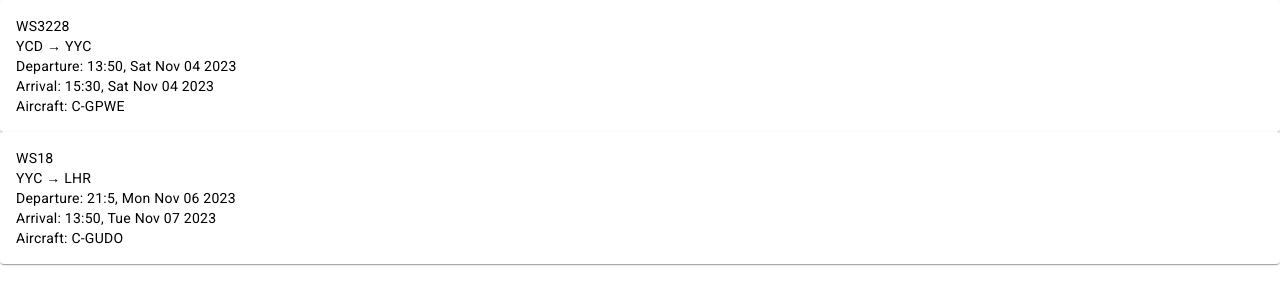
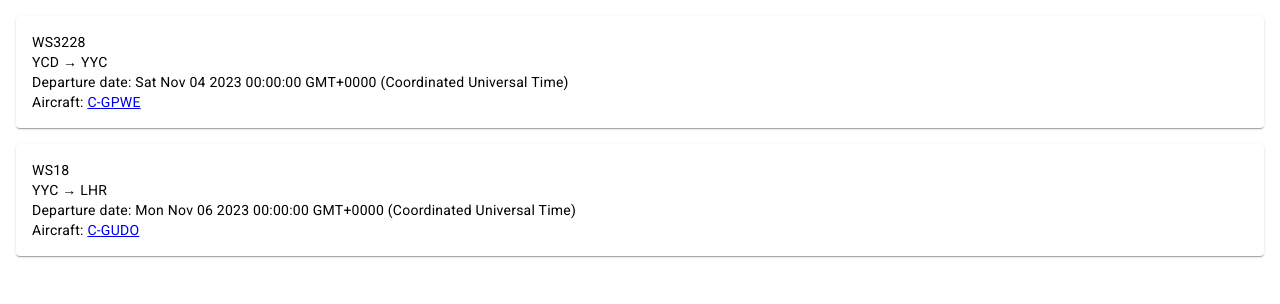
Before and after one commit to brettpasula/flight-tracker, an Angular app: page / in a window 1280 px wide. Shown: the top 304 px of the page. Built offline with nearby package versions, Linux system fonts and the light colour scheme.

Commit message:
update npm packages, link to JetPhotos

```diff
--- a/angular.json
+++ b/angular.json
@@ -96,5 +96,8 @@
         }
       }
     }
+  },
+  "cli": {
+    "analytics": false
   }
 }
--- a/src/app/app.component.ts
+++ b/src/app/app.component.ts
@@ -16,16 +16,14 @@ export class AppComponent {
       flightNumber: 3228,
       fromIATAAirportCode: 'YCD',
       toIATAAirportCode: 'YYC',
-      departureTime: new Date(2023, 10, 4, 13, 50),
-      arrivalTime: new Date(2023, 10, 4, 15, 30),
+      departureDate: new Date(2023, 10, 4),
       aircraftRegistration: 'C-GPWE'
     }, {
       flightNumberPrefix: 'WS',
       flightNumber: 18,
       fromIATAAirportCode: 'YYC',
       toIATAAirportCode: 'LHR',
-      departureTime: new Date(2023, 10, 6, 21, 5),
-      arrivalTime: new Date(2023, 10, 7, 13, 50),
+      departureDate: new Date(2023, 10, 6),
       aircraftRegistration: 'C-GUDO'
     }]
   }
--- a/src/app/flight/flight.component.css
+++ b/src/app/flight/flight.component.css
@@ -0,0 +1,3 @@
+mat-card {
+    margin: 16px;
+}
--- a/src/app/flight/flight.component.html
+++ b/src/app/flight/flight.component.html
@@ -5,10 +5,9 @@
   <mat-card-content>
     {{ flight.fromIATAAirportCode }} → {{ flight.toIATAAirportCode }}
     <br />
-    Departure: {{ flight.departureTime.getHours() }}:{{ flight.departureTime.getMinutes() }}, {{ flight.departureTime.toDateString()}}
+    Departure date: {{ flight.departureDate }}
     <br />
-    Arrival: {{ flight.arrivalTime.getHours() }}:{{ flight.arrivalTime.getMinutes() }}, {{ flight.arrivalTime.toDateString() }}
-    <br />
-    Aircraft: {{ flight.aircraftRegistration }}
+    Aircraft: <a [href]="jetPhotosLink">{{ flight.aircraftRegistration }}</a>
+
   </mat-card-content>
 </mat-card>
--- a/src/app/flight/flight.component.ts
+++ b/src/app/flight/flight.component.ts
@@ -8,4 +8,9 @@ import IFlight from 'src/data/IFlight';
 })
 export class FlightComponent {
   @Input() flight!: IFlight;
+  jetPhotosLink!: string;
+
+  ngOnInit() {
+    this.jetPhotosLink = "https://www.jetphotos.com/registration/" + this.flight.aircraftRegistration;
+  }
 }
--- a/src/data/IFlight.ts
+++ b/src/data/IFlight.ts
@@ -3,7 +3,6 @@ export default interface IFlight {
     flightNumber: number;
     fromIATAAirportCode: string;
     toIATAAirportCode: string;
-    departureTime: Date;
-    arrivalTime: Date;
+    departureDate: Date;
     aircraftRegistration: string;
 }
```
Also changed, not shown: 1 other file (tests, documents, lock files or other folders).
